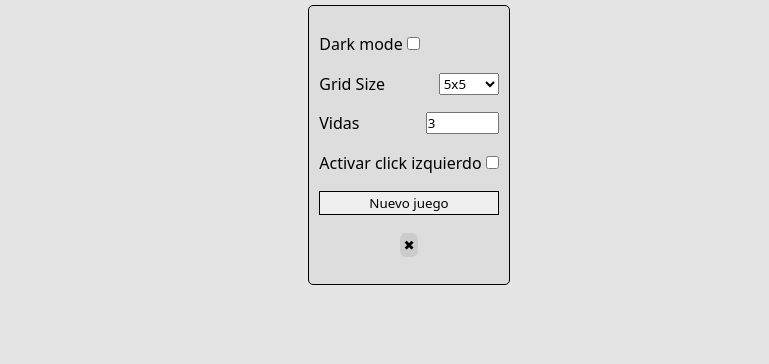
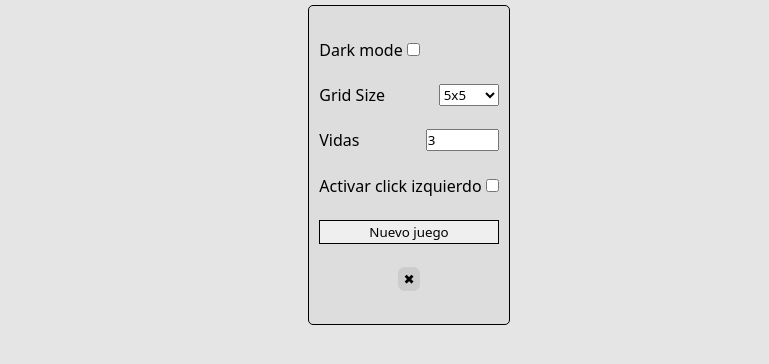
Before and after one commit to facundopidal/Juego-Nonogram, a plain HTML site: page index.html in a window 1280 px wide. Both pictures are taken after a click on the button 961 px from the left and 33 px from the top of the page. Shown: the part 70-434 px from the top of the page, without its empty margins (231-1000 px from the left). Drawn offline with Linux system fonts and the light colour scheme.

Commit message:
cambios de formato

```diff
--- a/styles.css
+++ b/styles.css
@@ -25,7 +25,7 @@ header {
     transition: scale .3s ease-in-out;
     scale: 0;
     margin: 75px auto;
-    height: 35vh;
+    height: 40vh;
     padding: 10px;
     border: 1px solid #000;
     background-color: #ddd;
@@ -38,7 +38,7 @@ header {
     transition: scale .3s ease-in-out;
     display: flex;
     flex-direction: column;
-    height: 35vh;
+    height: 40vh;
     justify-content: space-evenly;
 }
 
@@ -68,7 +68,7 @@ header {
     border: none;
     border-radius: 30%;
     background-color: #ccc;
-    padding: 3px;
+    padding: 3px 5px;
 }
 
 .close-dialog button:hover {
@@ -222,10 +222,9 @@ main {
     color: #ccd;
 }
 
-/* Modo oscuro */
 body.dark-mode {
-    background-color: #282828; /* Fondo oscuro */
-    color: #e0e0e0; /* Texto claro */
+    background-color: #282828;
+    color: #e0e0e0;
 }
 
 header.dark-mode,
```
Also changed, not shown: settingAnimations.js (+1 -11 lines).
